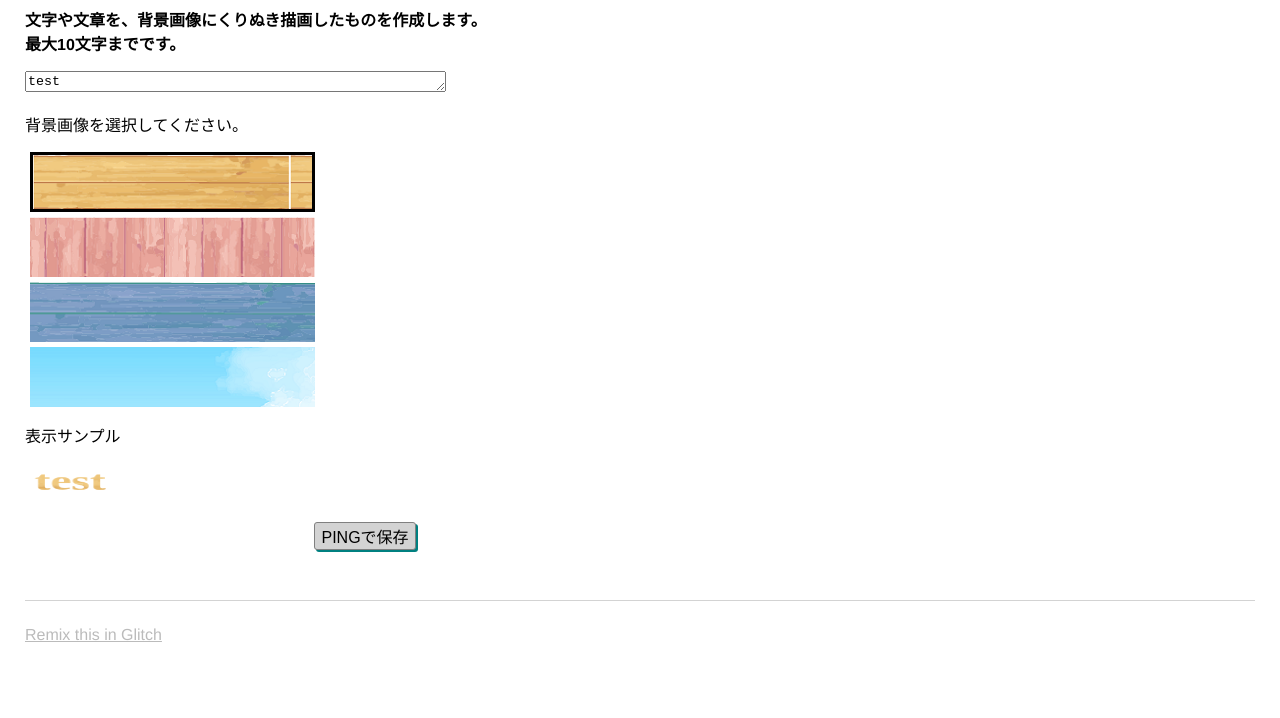
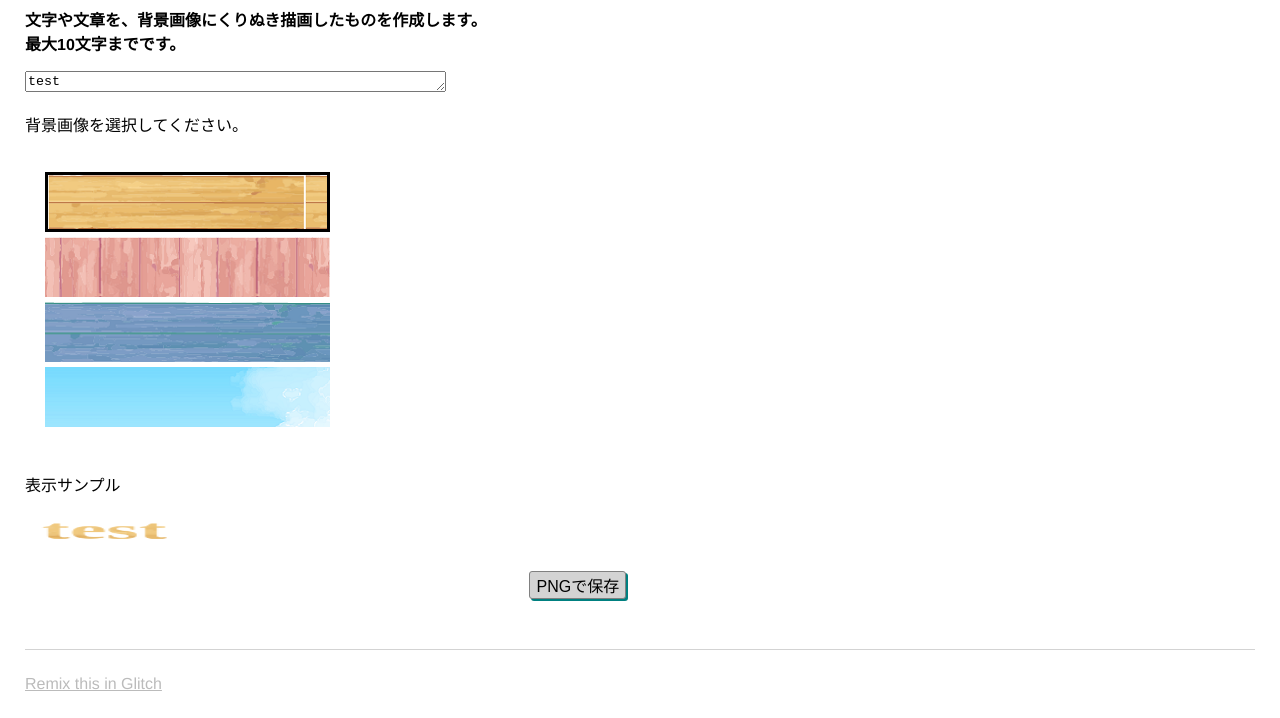
Before and after one commit to miyanoyoshimi/glitch, a plain HTML site: page views/index.html in a window 1280 px wide. Shown: the part 117-835 px from the top of the page. Before the commit the page ends 800 px from the top, so only its background shows below. Drawn offline with nearby package versions, Linux system fonts and the light colour scheme.

Commit message:
9th commit

```diff
--- a/public/style.css
+++ b/public/style.css
@@ -26,16 +26,15 @@ p {
   max-width: 600px;
 }
 
-/form {
+form {
   margin-bottom: 25px;
   padding: 15px;
-  background-color: cyan;
-  /* display: inline-block; */
+  /* background-color: cyan;*/
+  display: inline-block;
   width: 100%;
   max-width: 340px;
   border-radius: 3px;
   display: flex;
-
 }
 
 input {
@@ -51,7 +50,7 @@ input {
 canvas {
 
   height: 80px;
-  width: 285px;
+  width: 500px;
 }
 
 button {
@@ -61,7 +60,7 @@ button {
   border: 1px solid grey;
   box-shadow: 2px 2px teal;
   cursor: pointer;
- top: 10%;
+  top: 10%;
 
 }
 
--- a/views/index.html
+++ b/views/index.html
@@ -44,7 +44,7 @@
       <canvas id="canvas"></canvas>
       <!-- <form> -->
         <!-- <input type="text" maxlength="10" placeholder="Dreams!"> -->
-        <button id="btn">PINGで保存</button>
+        <button id="btn">PNGで保存</button>
         <!-- <a onclick="downloadImg();" id="download" class="btn btn-primary">画像ダウンロード</a> -->
 
       <!-- </form> -->
```
